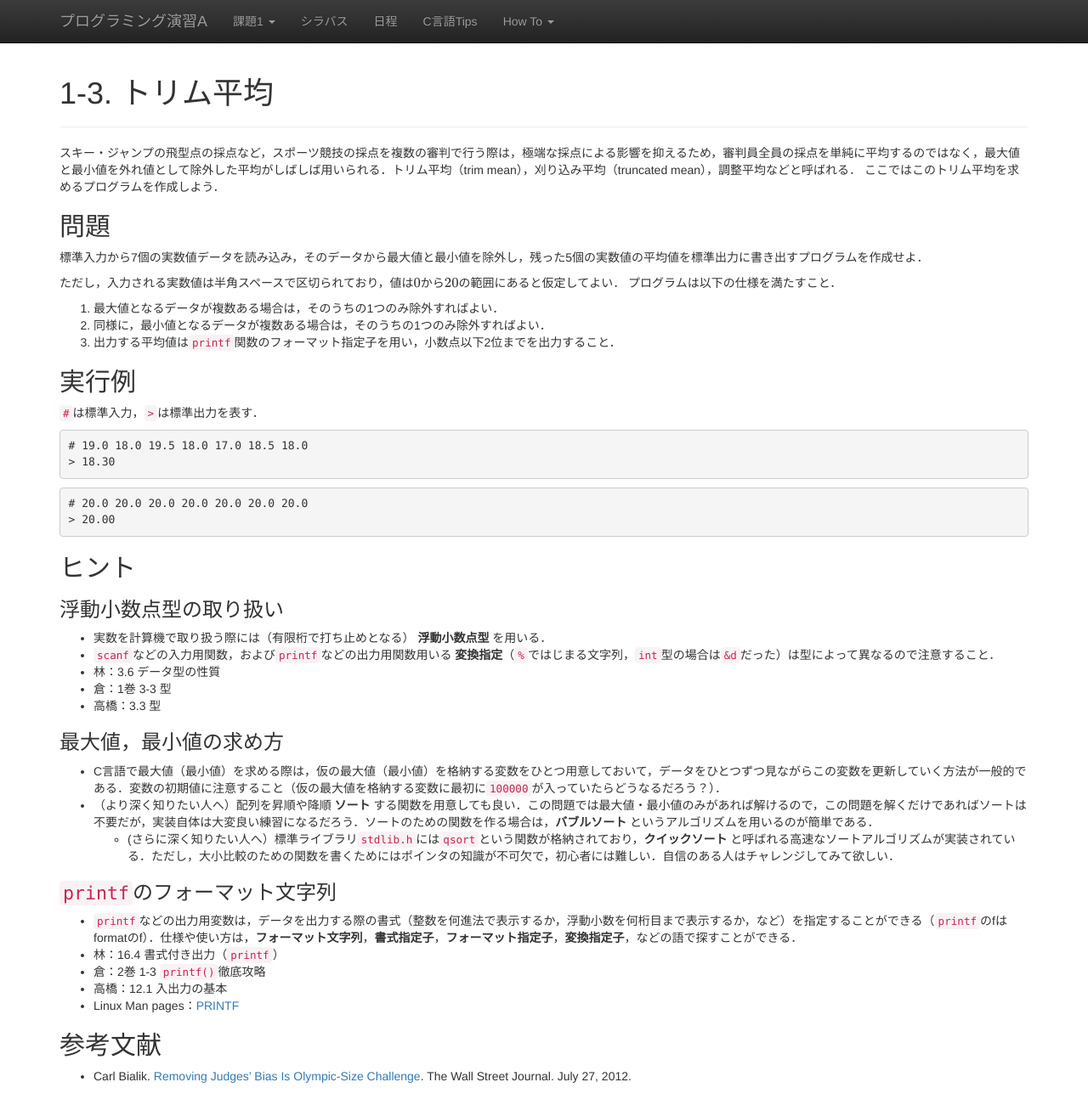
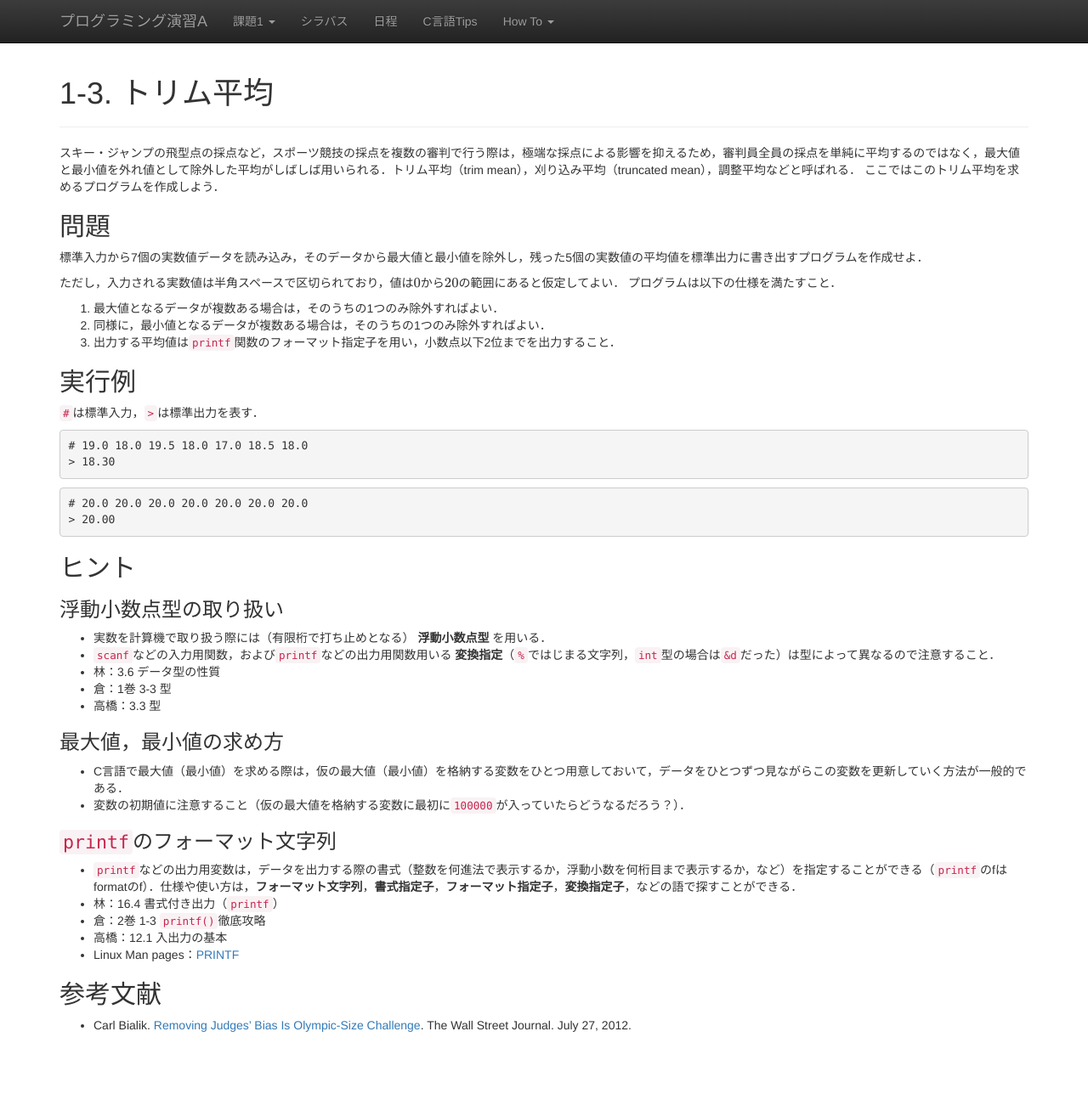
Before and after one commit to ecei-tohoku/ppa-public, a Jekyll site: the page built from kadai1/p13.md, in a window 1280 px wide and 1317 px high. Shown: the top 1314 px of the window at 85% size. Built offline with Jekyll 4.4.1, drawn with Linux system fonts in a browser that asks for light colours; nearby versions of some CDN libraries; formulas are drawn with MathJax 3.

```diff
--- a/kadai1/p13.md
+++ b/kadai1/p13.md
@@ -43,9 +43,8 @@
 
 ### 最大値，最小値の求め方
 
-- C言語で最大値（最小値）を求める際は，仮の最大値（最小値）を格納する変数をひとつ用意しておいて，データをひとつずつ見ながらこの変数を更新していく方法が一般的である．変数の初期値に注意すること（仮の最大値を格納する変数に最初に`100000`が入っていたらどうなるだろう？）．
-- （より深く知りたい人へ）配列を昇順や降順 **ソート** する関数を用意しても良い．この問題では最大値・最小値のみがあれば解けるので，この問題を解くだけであればソートは不要だが，実装自体は大変良い練習になるだろう．ソートのための関数を作る場合は，**バブルソート** というアルゴリズムを用いるのが簡単である．
-    - (さらに深く知りたい人へ）標準ライブラリ`stdlib.h`には`qsort`という関数が格納されており，**クイックソート** と呼ばれる高速なソートアルゴリズムが実装されている．ただし，大小比較のための関数を書くためにはポインタの知識が不可欠で，初心者には難しい．自信のある人はチャレンジしてみて欲しい．
+- C言語で最大値（最小値）を求める際は，仮の最大値（最小値）を格納する変数をひとつ用意しておいて，データをひとつずつ見ながらこの変数を更新していく方法が一般的である．
+- 変数の初期値に注意すること（仮の最大値を格納する変数に最初に`100000`が入っていたらどうなるだろう？）．
 
 ### `printf`のフォーマット文字列
 
```
